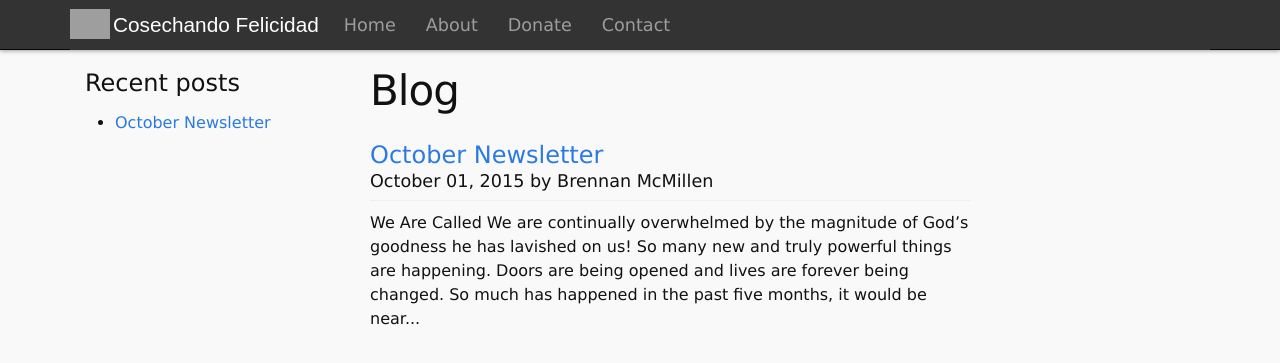
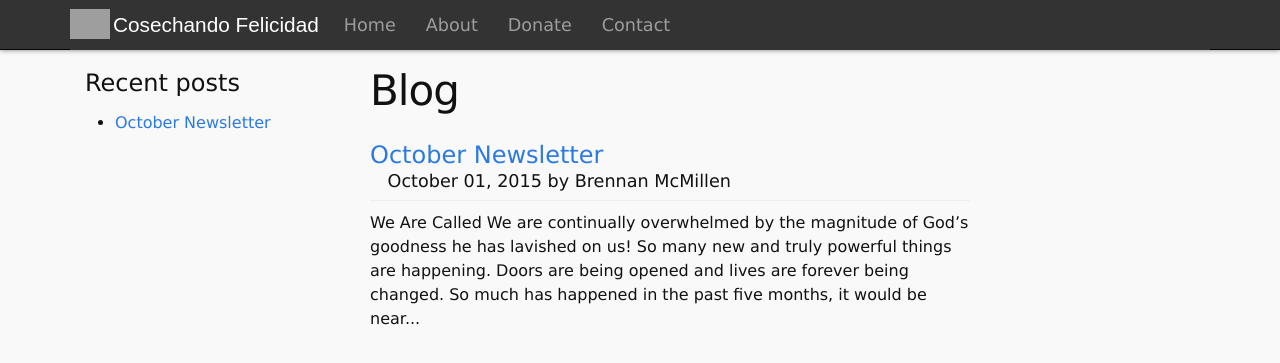
Before and after one commit to harvestinghappiness/harvestinghappiness.github.io, a Jekyll site: the page built from blog.md, in a window 1280 px wide. Shown: the top 363 px of the page. Built offline with Jekyll 4.4.1, drawn with Linux system fonts in a browser that asks for light colours.

Commit message:
Update style.css

```diff
--- a/css/style.css
+++ b/css/style.css
@@ -169,6 +169,10 @@
   margin-bottom: 2em;
 }
 
+article.post-content p {
+  text-indent: 1em;
+}
+
 @media screen and (min-width: 767px) {
   .nav li.active > a {
     border-bottom: 3px solid #cc7a6f;
```
